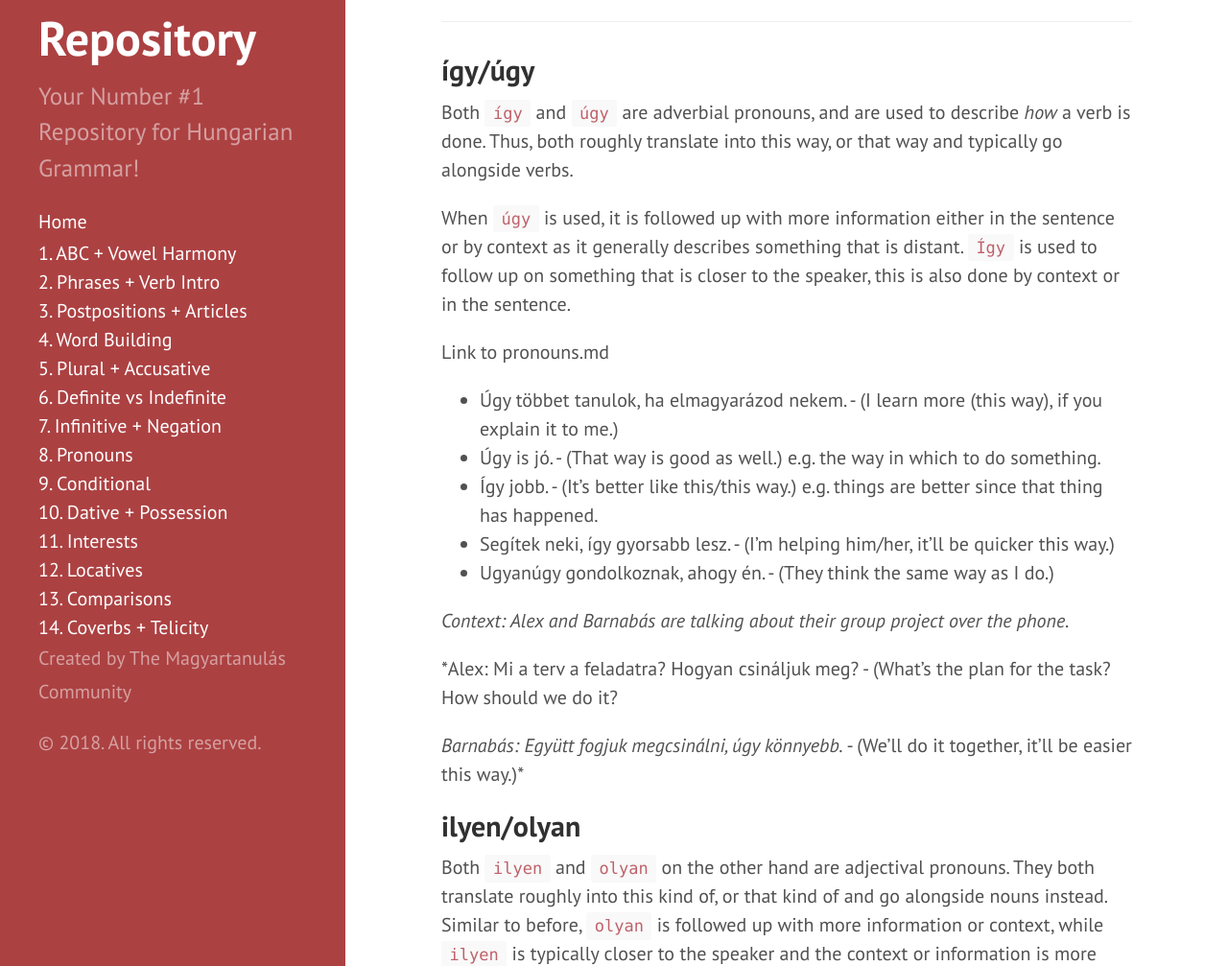
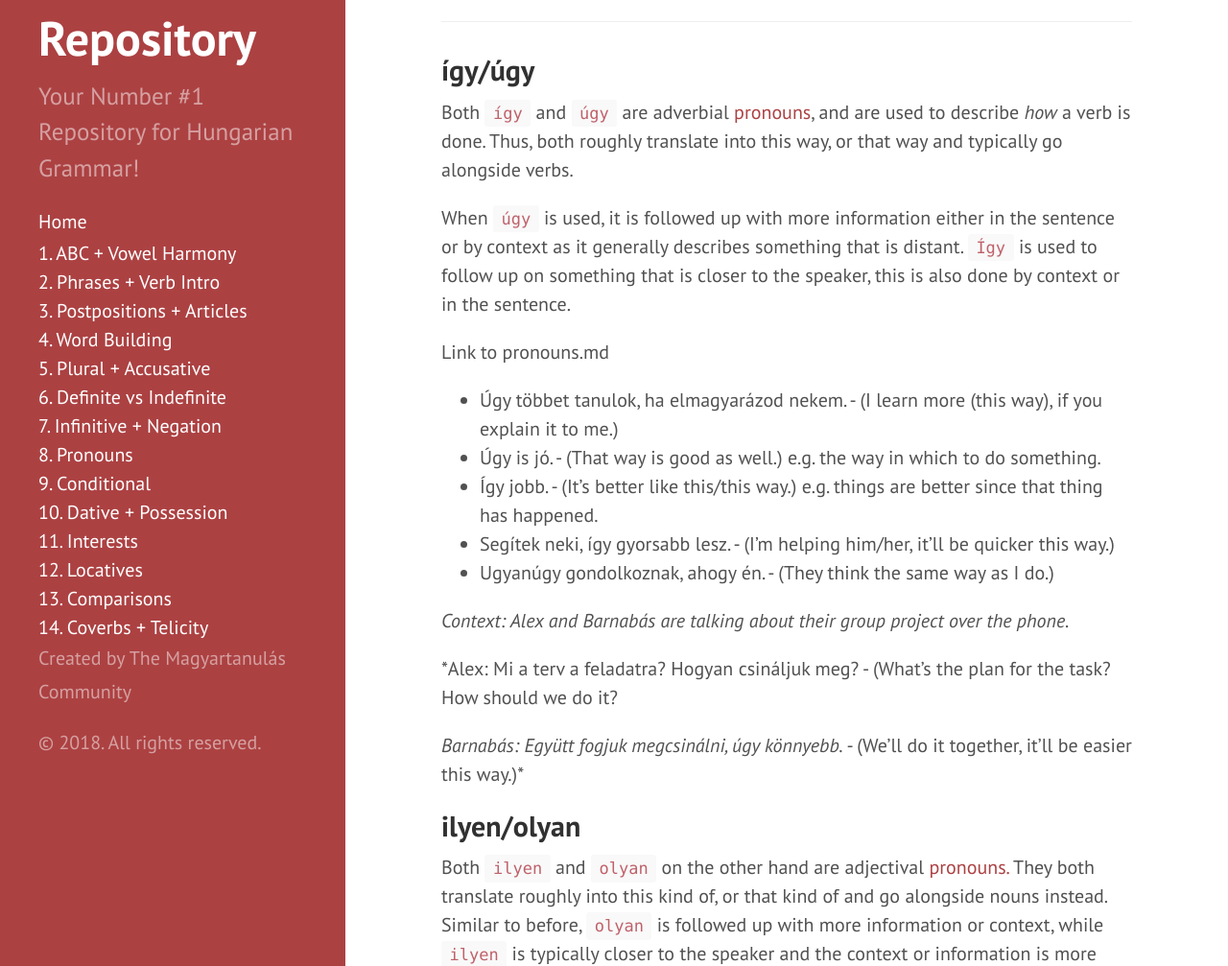
Before and after one commit to Magyartanulas/magyartanulas.github.io, a Jekyll site: the page built from comparisons.md, in a window 1280 px wide and 1400 px high, scrolled down 1526 px. Shown: the part 156-1163 px from the top of the window at 96% size. Built offline with Jekyll 4.4.1, drawn with Linux system fonts in a browser that asks for light colours; Markdown is read by kramdown in place of the engine named in the settings; some of the changed lines change nothing that is shown; some of the changed text lies outside the part shown.

Commit message:
Update comparisons.md

```diff
--- a/comparisons.md
+++ b/comparisons.md
@@ -45,7 +45,7 @@
 ## így/úgy
 
 
-Both `így` and `úgy` are adverbial pronouns, and are used to describe *how* a verb is done. Thus, both roughly translate into this way, or that way and typically go alongside verbs.
+Both `így` and `úgy` are adverbial [pronouns](https://magyartanulas.github.io/pronouns), and are used to describe *how* a verb is done. Thus, both roughly translate into this way, or that way and typically go alongside verbs.
 
 When `úgy` is used, it is followed up with more information either in the sentence or by context as it generally describes something that is distant. `Így` is used to follow up on something that is closer to the speaker, this is also done by context or in the sentence.
 
@@ -65,7 +65,7 @@
 
 ## ilyen/olyan
 
-Both `ilyen` and `olyan` on the other hand are adjectival pronouns. They both translate roughly into this kind of, or that kind of and go alongside nouns instead. Similar to before, `olyan` is followed up with more information or context, while `ilyen` is typically closer to the speaker and the context or information is more obvious.
+Both `ilyen` and `olyan` on the other hand are adjectival [pronouns.](https://magyartanulas.github.io/pronouns) They both translate roughly into this kind of, or that kind of and go alongside nouns instead. Similar to before, `olyan` is followed up with more information or context, while `ilyen` is typically closer to the speaker and the context or information is more obvious.
 
 * Olyanok voltunk, amikor fiatalok voltunk. - (We were like that when we were younger.) e.g. talking about crazy kids.
 * Olyan sok munkám van - (I have so much work.)
@@ -99,6 +99,10 @@
 
 *De az acél nehezebb a tollnál!*
 
+<span class="spoiler">But steel is heavier than feathers!</spoiler>
+
 ![lajcsi](https://magyartanulas.github.io/public/lajcsi.png)
 
 *Mint te, olyan leszek!*
+
+<span class="spoiler">I will be like you!</spoiler>
```
